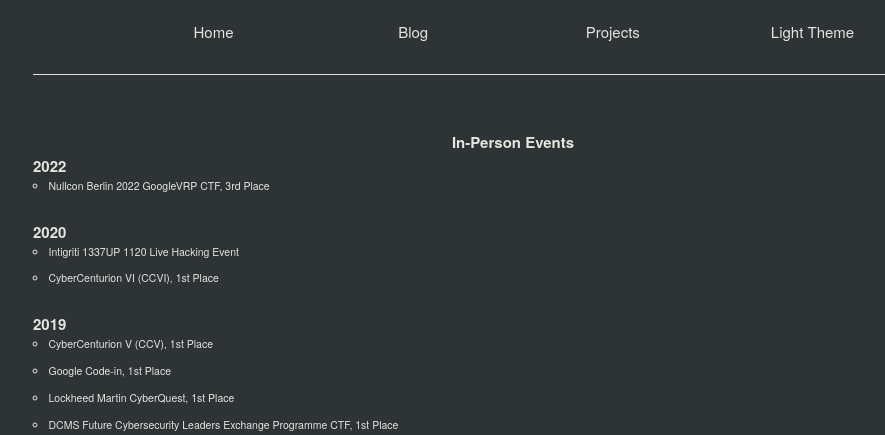
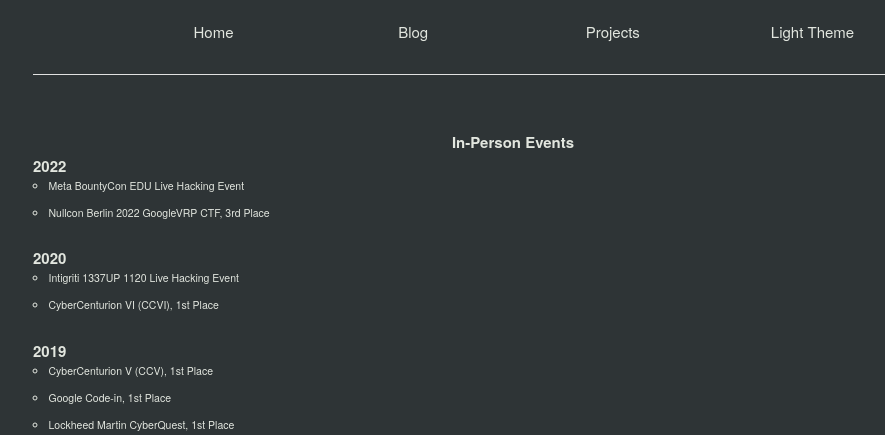
Before and after one commit to Ge0rg3/georgeom.net, a PHP site: page /competitions.php in a window 1280 px wide. Shown: the part 109-544 px from the top of the page, without its empty margins (127-1012 px from the left). Run offline with PHP 8.4, Linux system fonts and the light colour scheme.

Commit message:
Update photo and competitions

```diff
--- a/public_html/competitions.php
+++ b/public_html/competitions.php
@@ -7,6 +7,7 @@
 
 <strong>2022</strong>
 <ul>
+    <li>Meta BountyCon EDU Live Hacking Event</li>
     <li>Nullcon Berlin 2022 GoogleVRP CTF, 3rd Place</li>
 </ul>
 
```
Also changed, not shown: public_html/assets/profile.png.
